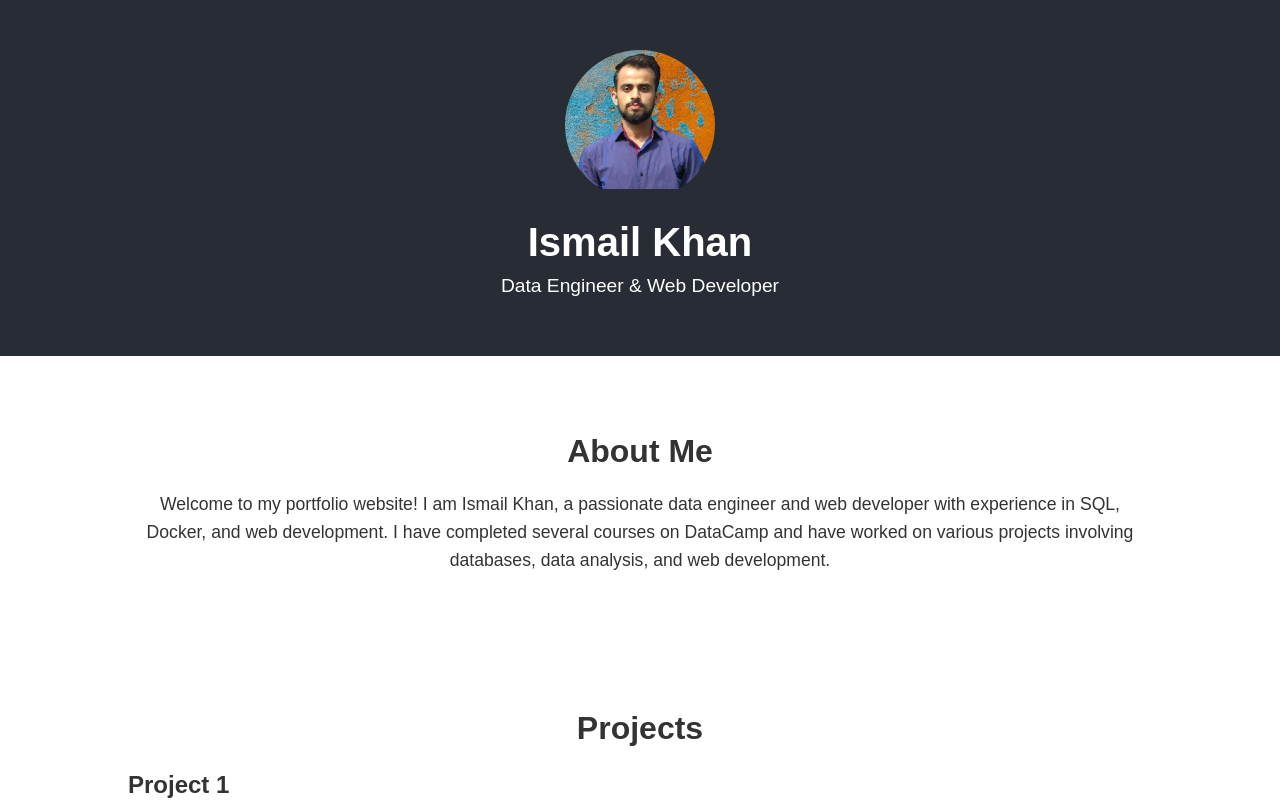
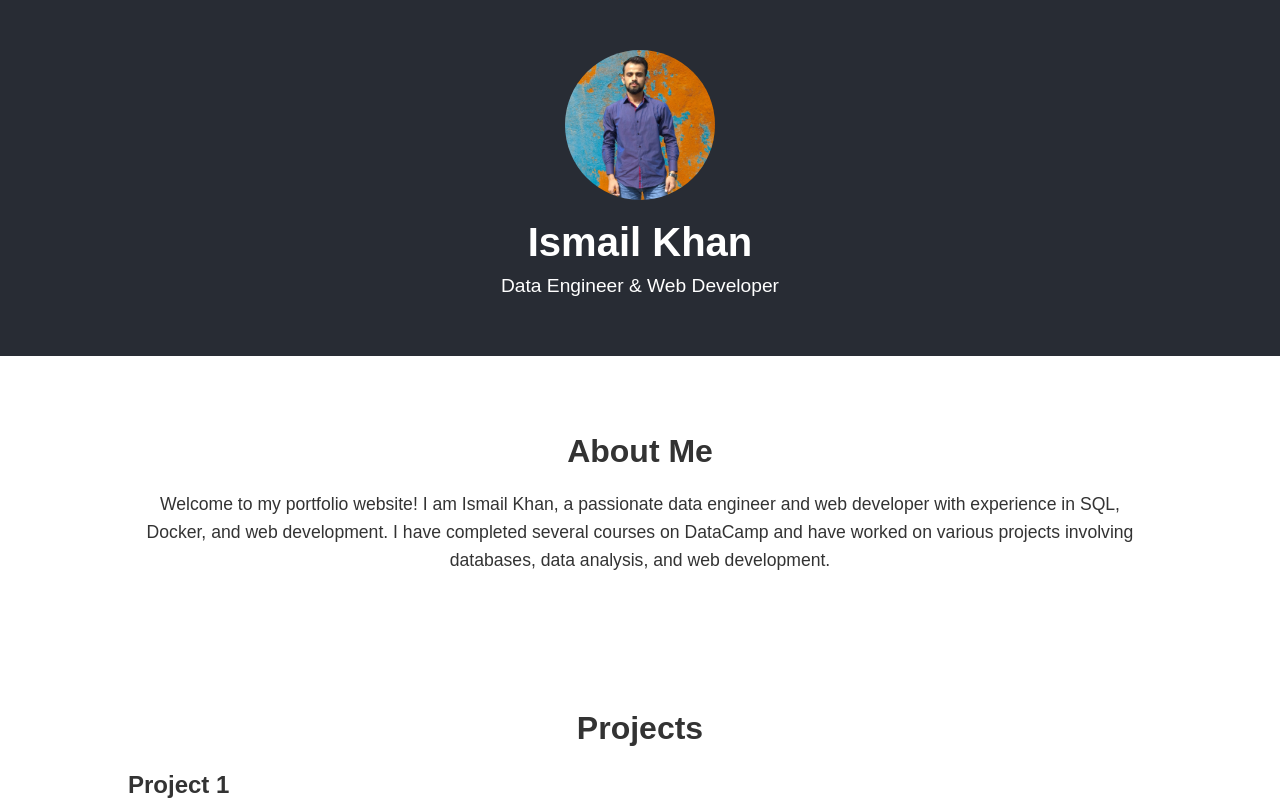
Before and after one commit to 77-Ismail/ismailkhan-portfolio, a website: page index.html in a window 1280 px wide. Shown: the top 802 px of the page. Drawn offline with Linux system fonts and the light colour scheme.

Commit message:
Update index.html

```diff
--- a/index.html
+++ b/index.html
@@ -11,7 +11,7 @@
         <div class="container">
             <div class="banner-content">
                 <div class="photo-circle">
-                    <img src="1.jpg" alt="Ismail Khan">
+                    <img src="Profile.jpg" alt="Ismail Khan">
                 </div>
                 <h1>Ismail Khan</h1>
                 <p>Data Engineer & Web Developer</p>
```
